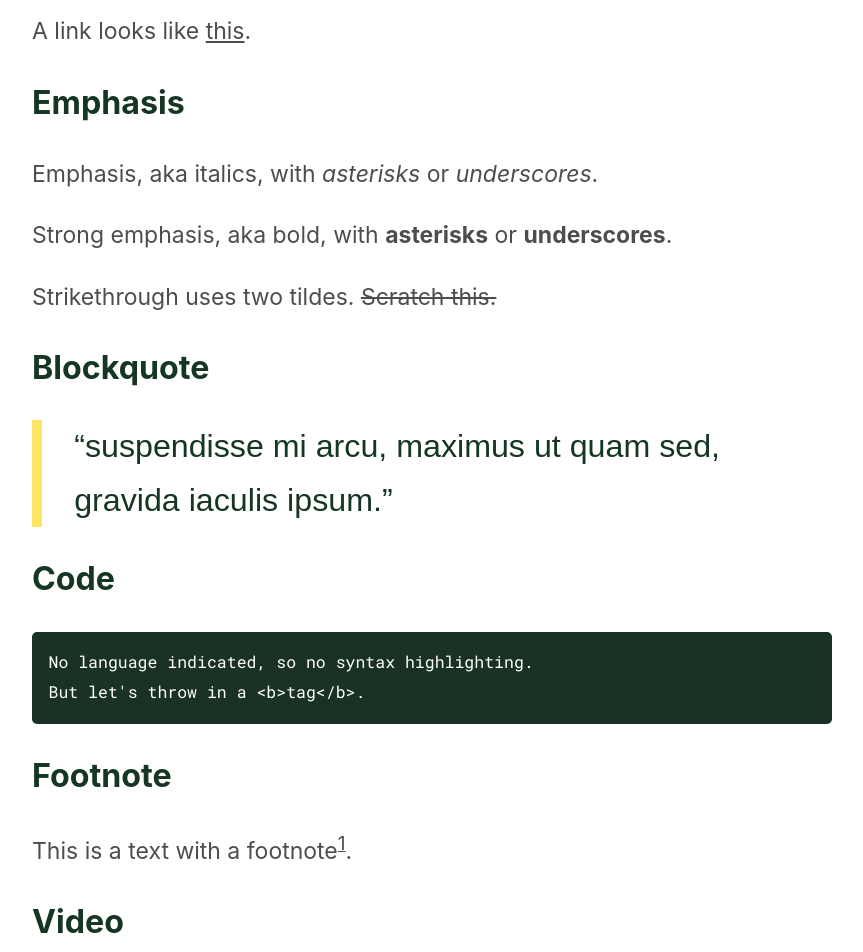
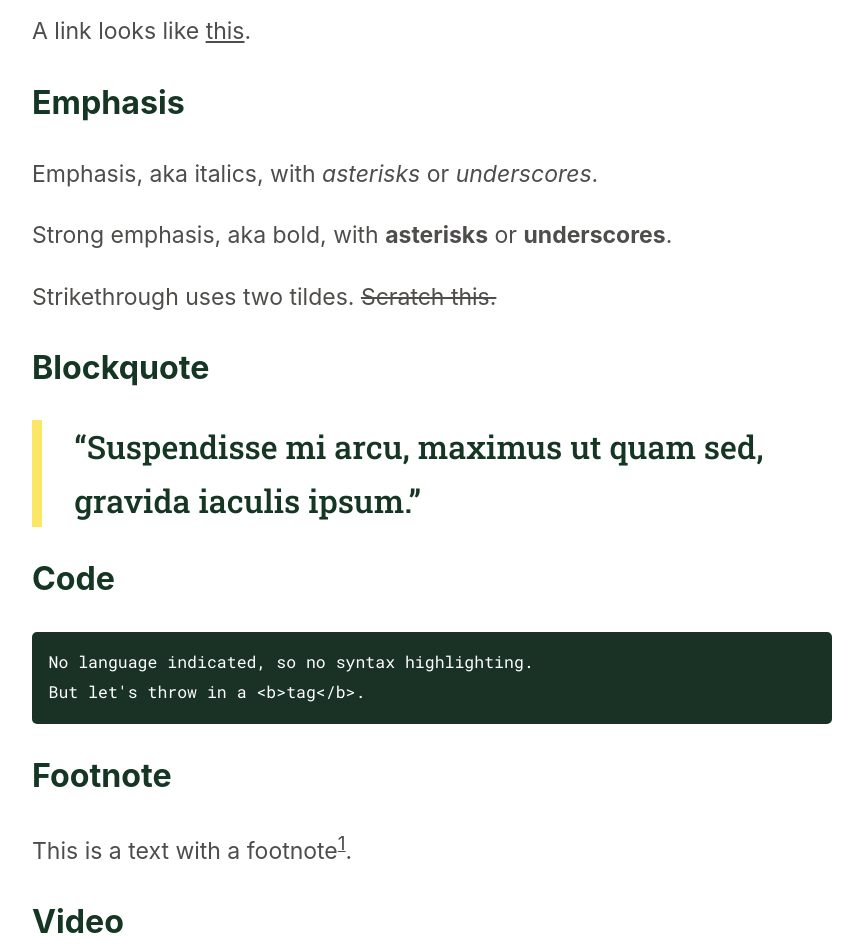
Before and after one commit to ajpwalser/ajpwalser.github.io, a Jekyll site: the page built from _posts/2020-04-17-Styles.md, in a window 1280 px wide. Shown: the part 1772-2724 px from the top of the page, without its empty margins (208-1071 px from the left). Built offline with Jekyll 4.4.1, drawn with Linux system fonts in a browser that asks for light colours; some web fonts are replaced.

Commit message:
Update style.css

```diff
--- a/css/style.css
+++ b/css/style.css
@@ -165,9 +165,9 @@ p.time {
 /* Blockquotes */
 
 blockquote {
-	font-family: 'Lacquer', sans-serif;
+	font-family: 'Roboto Slab', serif;
 	font-size: 1.4em;
-	text-transform: lowercase;
+	font-weight: 500;
 	color: rgb(22, 54, 36);
 	margin: 1em auto;
 	padding-left: 1em;
```
